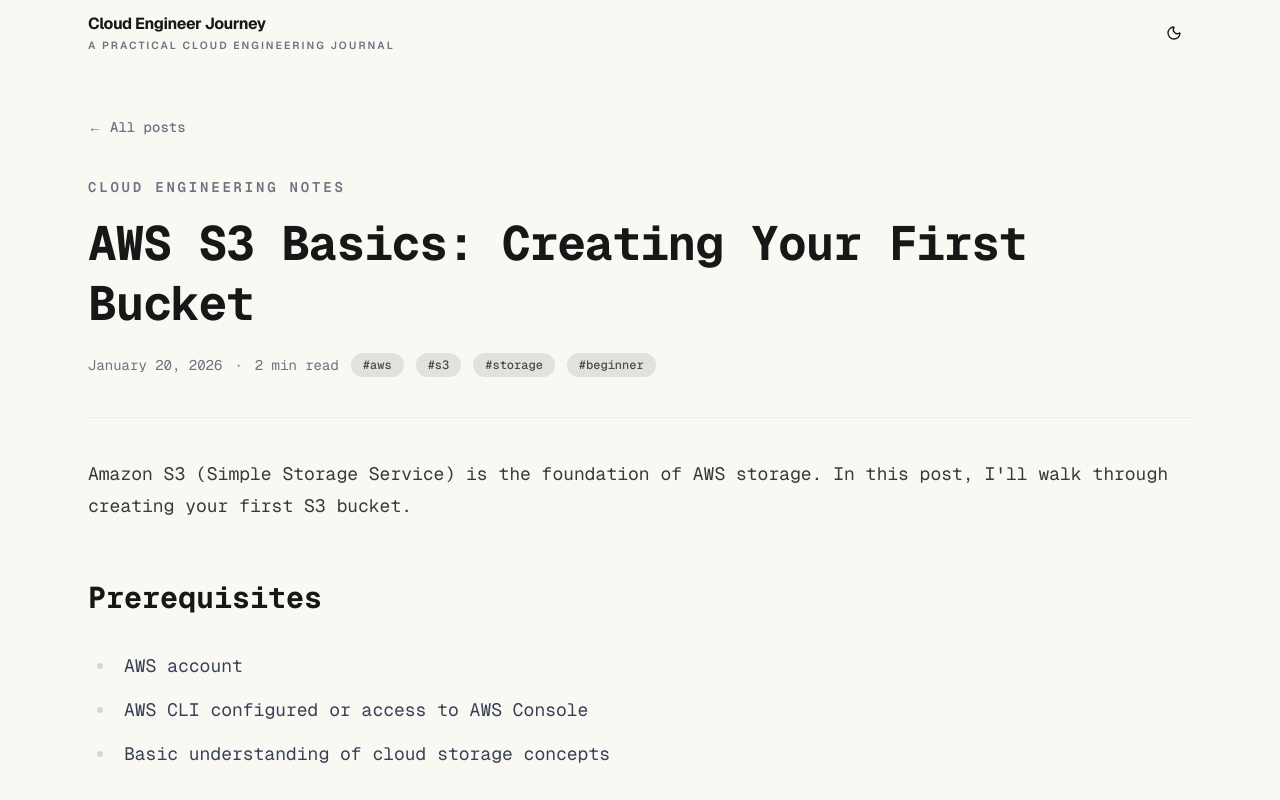
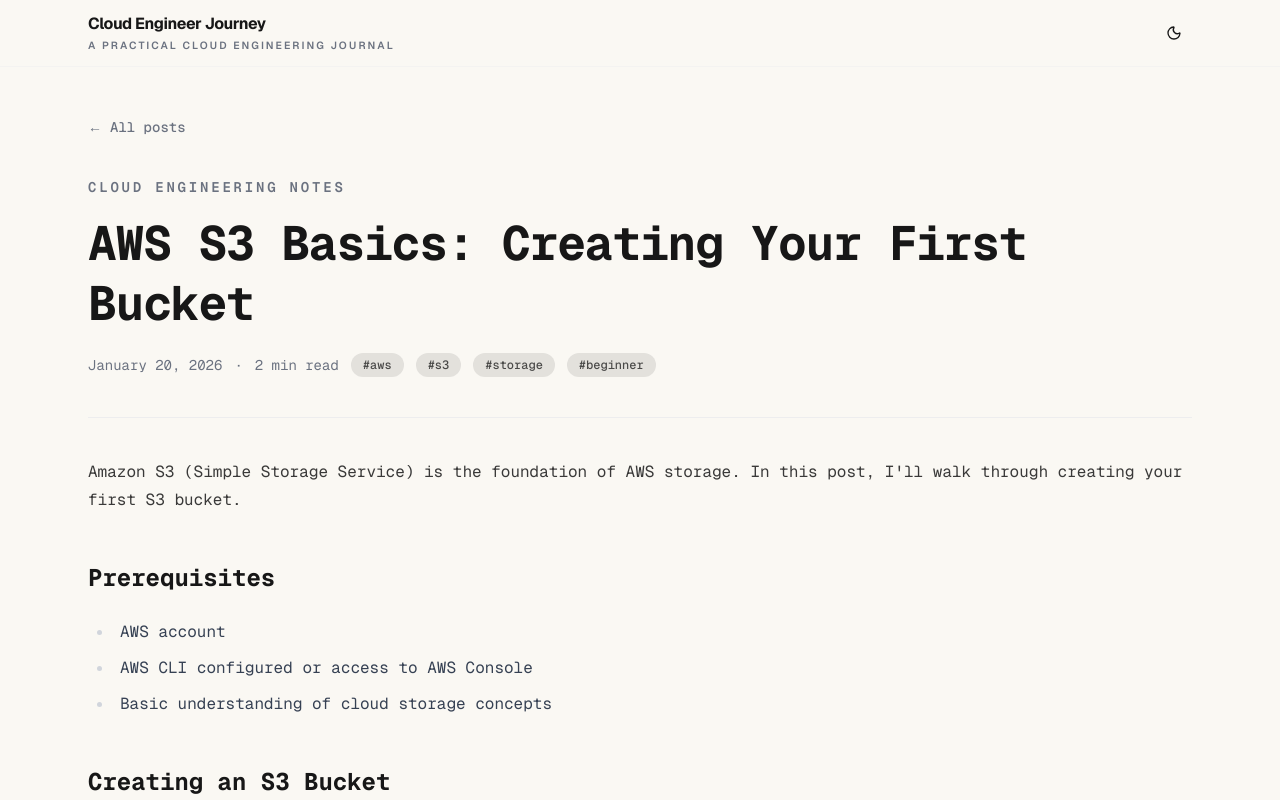
Before and after one commit to gsvaliente/blog, a Next.js app: page /blog/aws-s3-basics in a window 1280 px wide. Shown: the top 800 px of the page. Built offline with nearby package versions, Linux system fonts and the light colour scheme; no server answers.

Commit message:
Changed the font size

```diff
--- a/src/app/blog/[slug]/page.tsx
+++ b/src/app/blog/[slug]/page.tsx
@@ -146,7 +146,7 @@
       </header>
 
       <div
-        className="prose prose-lg dark:prose-invert max-w-none prose-headings:text-foreground prose-p:text-foreground/85 prose-strong:text-foreground prose-a:text-foreground prose-a:underline-offset-4 prose-code:text-foreground"
+        className="prose dark:prose-invert max-w-none prose-headings:text-foreground prose-p:text-foreground/85 prose-strong:text-foreground prose-a:text-foreground prose-a:underline-offset-4 prose-code:text-foreground"
         dangerouslySetInnerHTML={{ __html: post.content }}
       />
 
```
